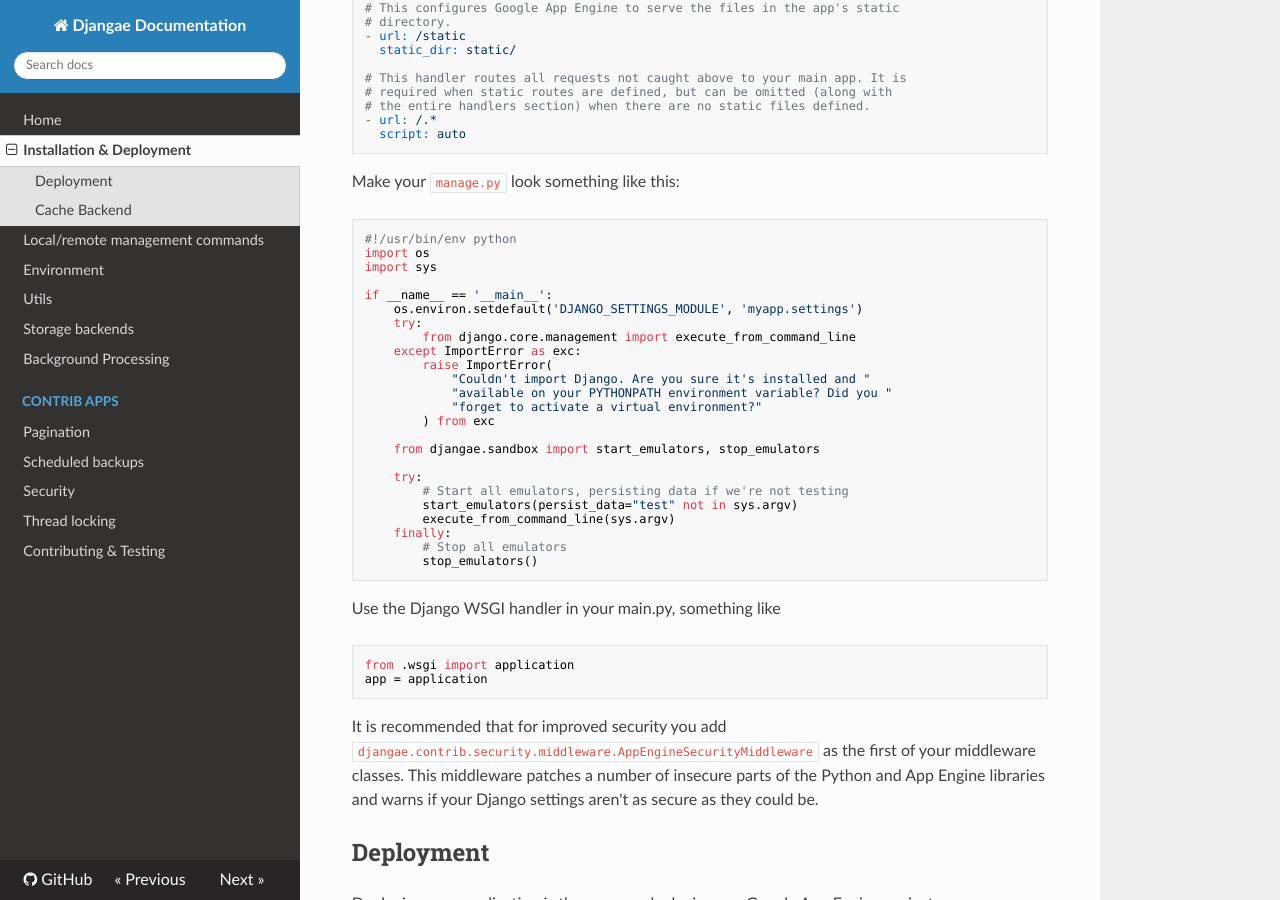
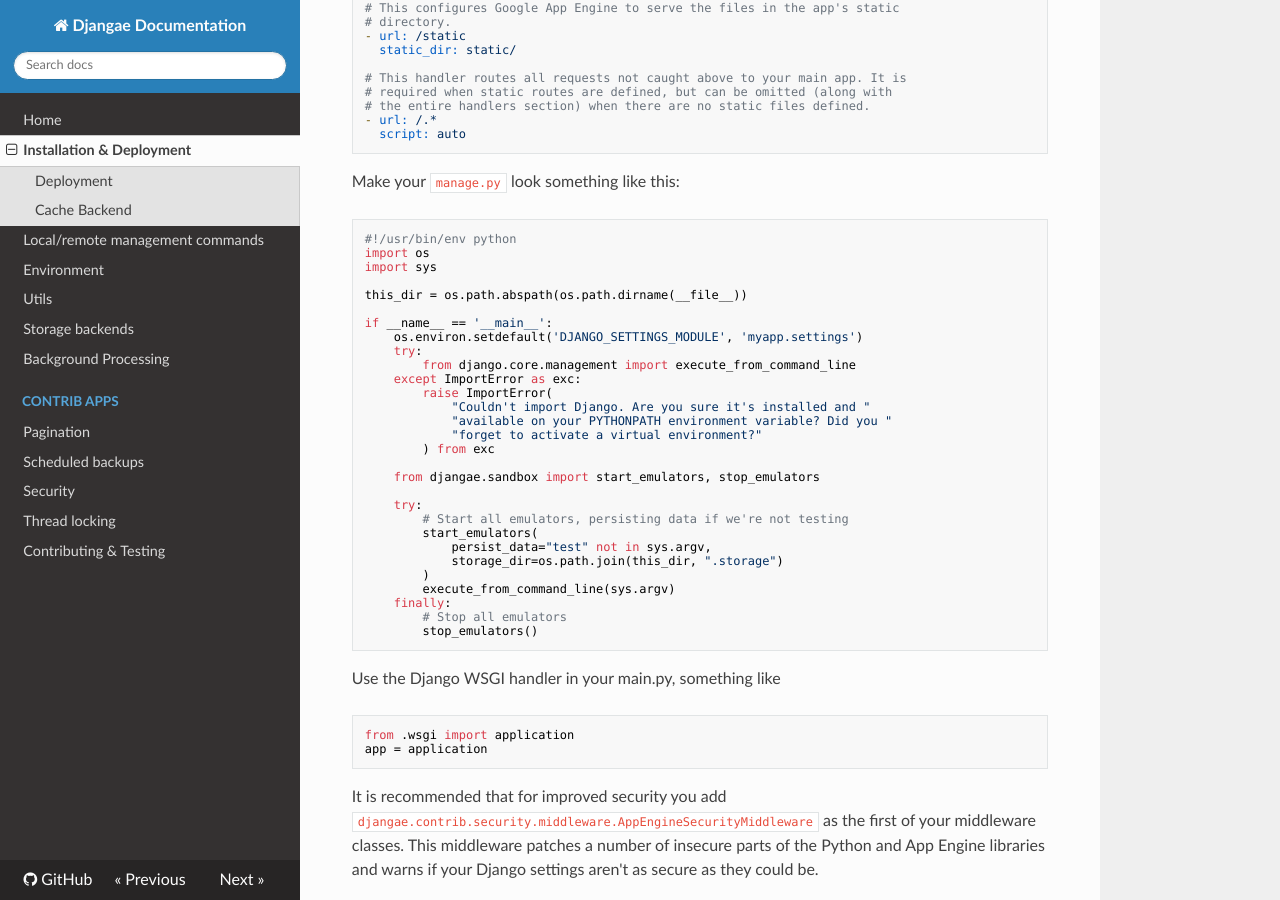
Before and after one commit to wittfabian/djangae, an MkDocs documentation site: the page built from docs/installation.md, in a window 1280 px wide and 900 px high, scrolled down 699 px. Built offline with MkDocs 1.6.1, drawn with Linux system fonts in a browser that asks for light colours; nearby versions of some CDN libraries; old or Windows-style settings are respelled for this version of MkDocs.

Commit message:
Update docs

```diff
--- a/docs/installation.md
+++ b/docs/installation.md
@@ -39,6 +39,8 @@ Make your `manage.py` look something like this:
 import os
 import sys
 
+this_dir = os.path.abspath(os.path.dirname(__file__))
+
 if __name__ == '__main__':
     os.environ.setdefault('DJANGO_SETTINGS_MODULE', 'myapp.settings')
     try:
@@ -54,7 +56,10 @@ if __name__ == '__main__':
 
     try:
         # Start all emulators, persisting data if we're not testing
-        start_emulators(persist_data="test" not in sys.argv)
+        start_emulators(
+            persist_data="test" not in sys.argv,
+            storage_dir=os.path.join(this_dir, ".storage")
+        )
         execute_from_command_line(sys.argv)
     finally:
         # Stop all emulators
```
